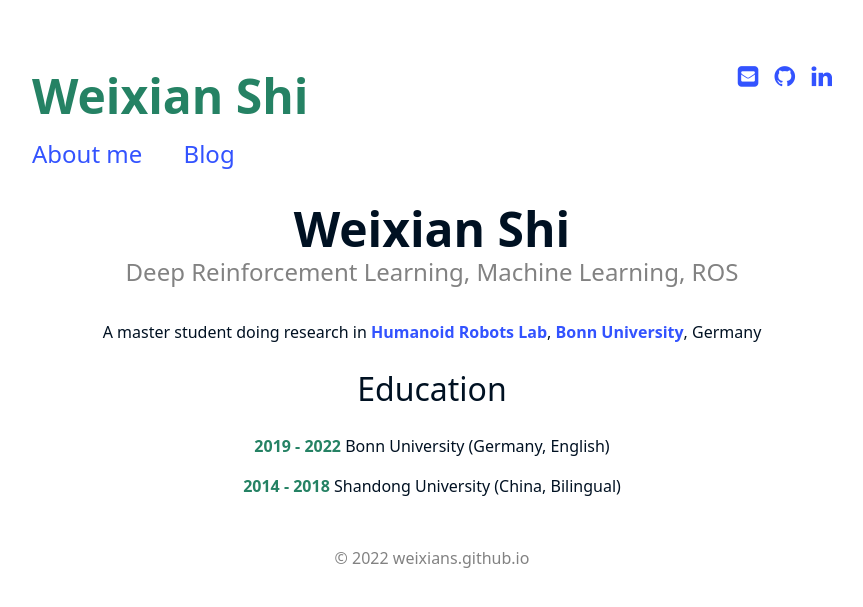
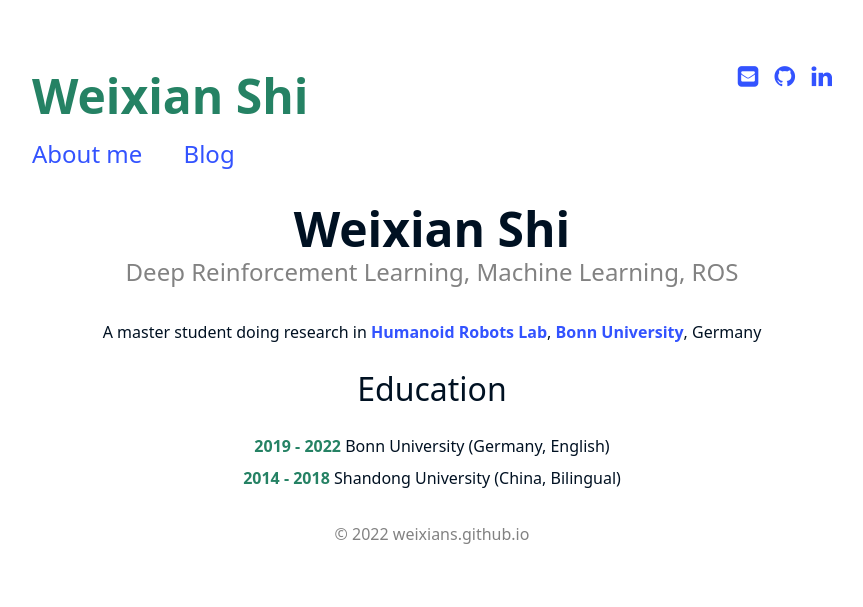
Before and after one commit to weixians/weixians.github.io, a Jekyll site: the page built from index.html, in a window 1280 px wide. Shown: the top 607 px of the page, without its empty margins (208-1071 px from the left). Built offline with Jekyll 4.4.1, drawn with Linux system fonts in a browser that asks for light colours.

Commit message:
change content

```diff
--- a/assets/css/main.css
+++ b/assets/css/main.css
@@ -18,7 +18,7 @@
 }
 
 p {
-    margin: 8px !important;
+    margin: 0px !important;
 }
 
 p, ul, ol, dl {
```
